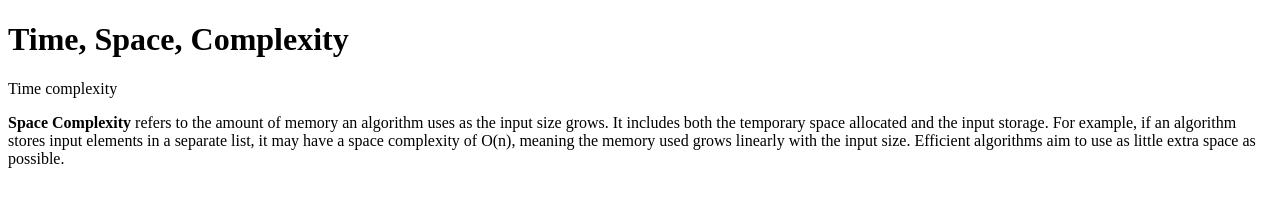
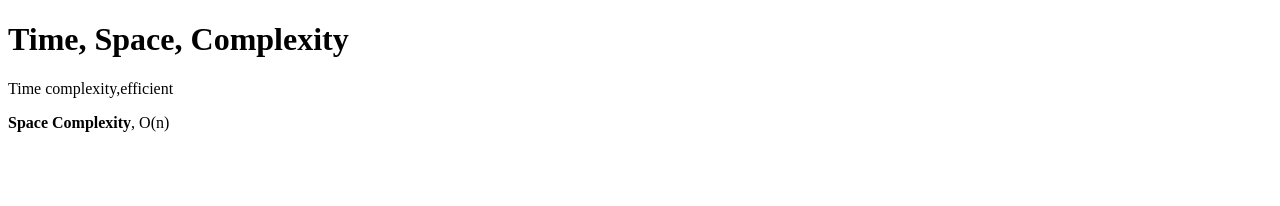
Before and after one commit to acciojob/time-and-space-complexity-supiimishra01, a website: page main.html in a window 1280 px wide. Drawn offline with Linux system fonts and the light colour scheme.

Commit message:
created a submission

```diff
--- a/main.html
+++ b/main.html
@@ -8,8 +8,8 @@
 
 <body>
 	<h1>Time, Space, Complexity</h1>
-	<p>Time complexity</p>
-	<p><b>Space Complexity</b> refers to the amount of memory an algorithm uses as the input size grows. It includes both the temporary space allocated and the input storage. For example, if an algorithm stores input elements in a separate list, it may have a space complexity of O(n), meaning the memory used grows linearly with the input size. Efficient algorithms aim to use as little extra space as possible.</p>
+	<p>Time complexity,efficient</p>
+	<p><b>Space Complexity</b>, O(n)</p>
 	<!-- the entire body must be written by student -->
     <script type="text/javascript" src="./script.js">
 </script>
```
